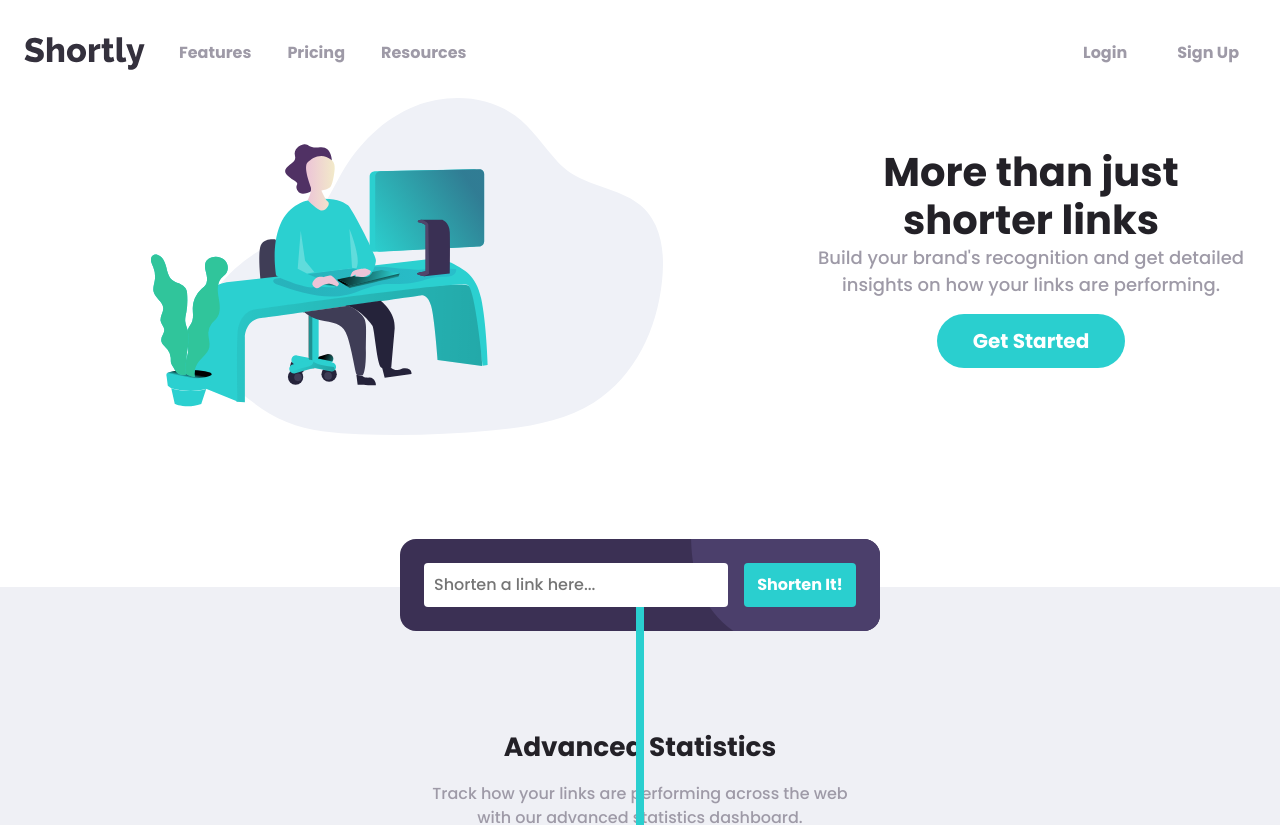
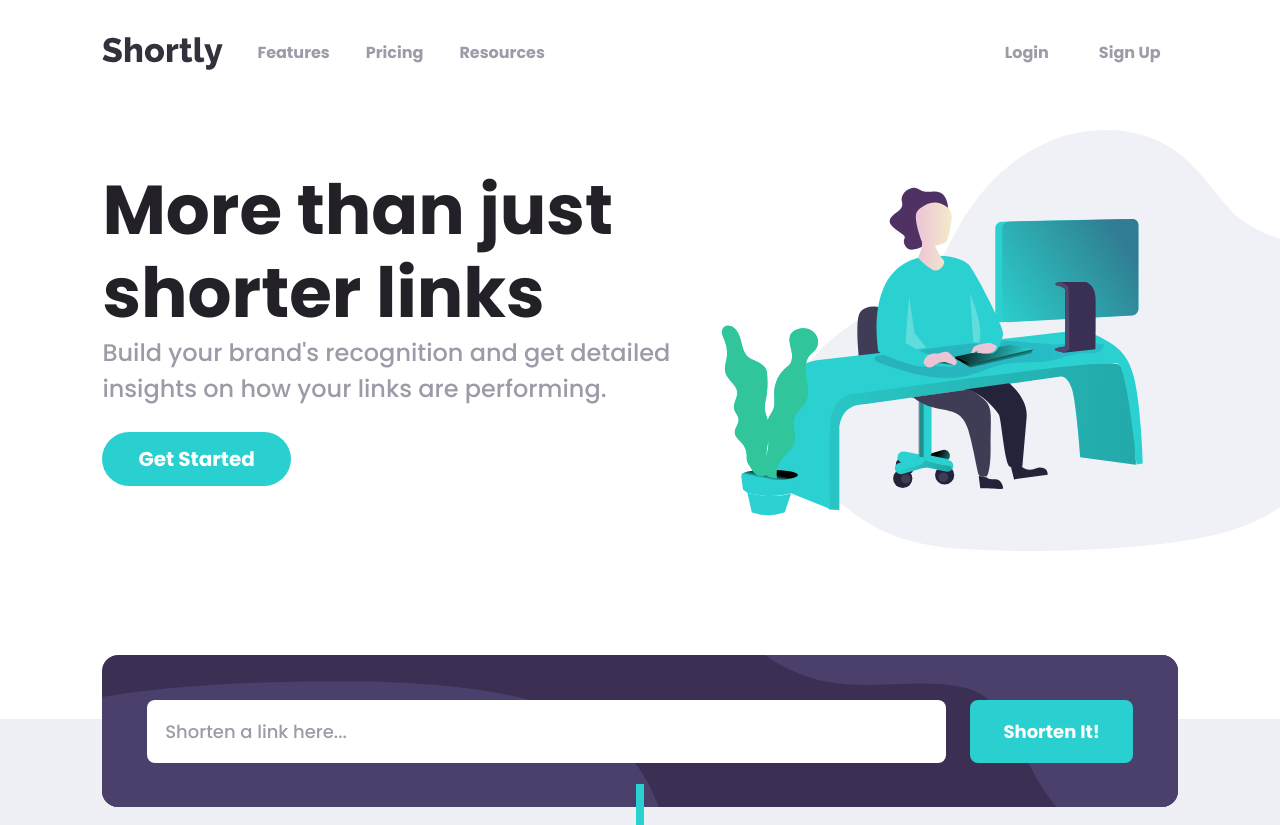
Before and after one commit to andwehehe/FMC-URL-Shortener, a React (Vite) app: page / in a window 1280 px wide. Shown: the top 825 px of the page. Built offline with nearby package versions, Linux system fonts and the light colour scheme.

Commit message:
initialized desktop layout

```diff
--- a/src/Features/LinkShortener.jsx
+++ b/src/Features/LinkShortener.jsx
@@ -1,13 +1,26 @@
 import styles from './LinkShortener.module.css';
-import bg_shorten_mobile from '../assets/icons/bg-shorten-mobile.svg';
+import bg_shorten_mobile from '/src/assets/icons/bg-shorten-mobile.svg';
+import bg_shorten_desktop from '/src/assets/icons/bg-shorten-desktop.svg';
+import { useState, useEffect } from 'react';
 
 function LinkShortener() {
+
+    const [ isMobile, setIsMobile ] = useState(window.innerWidth < 953);
+
+    const handleResize = () => {
+        setIsMobile(window.innerWidth < 953);
+    };
+
+    useEffect(() => {
+        window.addEventListener('resize', handleResize);
+        return() => window.removeEventListener('resize', handleResize);
+    }, [])
 
     return(
         <div className={styles.linkInput_wrapper}>
             <img
                 className={styles.input_bg_decor}
-                src={bg_shorten_mobile}
+                src={isMobile ? bg_shorten_mobile : bg_shorten_desktop}
                 alt="background style"
             />
 
--- a/src/Features/LinkShortener.module.css
+++ b/src/Features/LinkShortener.module.css
@@ -4,7 +4,7 @@
     flex-direction: column;
     gap: 1rem;
     border-radius: 1rem;
-    padding: 1.5rem;
+    padding: 2rem;
     margin-block-end: 5rem;
     background-color: var(--purple-950);
     overflow: hidden;
@@ -20,7 +20,7 @@
 .link_input,
 .shortener_BTN {
     padding: 0.5rem;
-    border-radius: 0.25rem;
+    border-radius: 0.5rem;
     border: solid transparent 0.15rem;
     z-index: 1;
     width: 100%;
@@ -32,8 +32,17 @@
     background-color: var(--blue-400);
 }
 
+.link_input {
+    font-size: 1.125rem;
+    padding: 1rem;
+}
+
 .link_input:focus {
     outline: teal 0.15rem solid;
+}
+
+.link_input::placeholder {
+    color: var(--gray-500);
 }
 
 @media (min-width: 768px) {
@@ -46,3 +55,28 @@
         max-width: 7rem;
     }
 }
+
+@media (min-width: 953px) {
+    .linkInput_wrapper {
+        gap: 1.5rem;
+        padding-inline: clamp(2rem, 3.5vw, 5rem);
+        padding-block: clamp(1.5rem, 3.5vw, 4rem);
+    }
+
+    .shortener_BTN {
+        max-width: none;
+    }
+
+    .shortener_BTN {
+        font-size: 1.125rem;
+        width: 20%;
+    }
+
+    .input_bg_decor {
+        position: absolute;
+        top: 0%;
+        right: 0%;
+        width: 100%;
+        height: 100%;
+    }
+}
--- a/src/Layout/Body/Body.module.css
+++ b/src/Layout/Body/Body.module.css
@@ -1,4 +1,6 @@
 .body {
+    display: flex;
+    flex-direction: column;
     width: 100%;
 }
 
@@ -46,13 +48,13 @@
 }
 
 .introduction__title {
-    font-size: 2.5rem;
+    font-size:  clamp(2.5rem, 5.4vw, 5rem);
     color: var(--gray-950);
     line-height: 1.2;
 }
 
 .introduction__description {
-    font-size: 1.125rem;
+    font-size: clamp(1.125rem, 2.2vw, 1.5rem);
     color: var(--gray-500);
 }
 
@@ -62,10 +64,9 @@
     color: var(--white);
     border: none;
     border-radius: 2rem;
-    /* padding: 0.75rem 2.25rem; */
     padding-inline: clamp(1.75rem, 4vw, 2.25rem);
     padding-block: clamp(0.25rem, 4vw, 0.75rem);
-    margin-block: 1rem;
+    margin-block: clamp(1rem, 2vw, 2.5rem);
     width: max-content;
     background-color: var(--blue-400);
 }
@@ -76,7 +77,7 @@
 /* Additional Info */
 .input_wrapper {
     width: 100%;
-    max-width: 30rem;
+    max-width: 40rem;
 }
 
 .input_wrapper::before {
@@ -280,7 +281,7 @@
     }
 
     .input_wrapper::before {
-        height: 3rem;
+        height: 4rem;
     }
 }
 
@@ -289,3 +290,41 @@
         width: 150%;
     }
 }
+
+@media (min-width: 953px) {
+    .body {
+        align-items: center;
+    }
+
+    .introduction {
+        flex-direction: row-reverse;
+        justify-content: space-between;
+        gap: 4rem;
+        padding-inline: clamp(2rem, 8vw, 10rem);
+        width: 100%;
+        max-width: 1920px;
+    }
+
+    .illustration_img_wrapper {
+        max-width: 21rem;
+    }
+
+    .illustration {
+        transform: translateX(2.5vw);
+        max-width: none;
+        width: clamp(32rem, 50vw, 50rem);
+    }
+
+    .introduction__component {
+        text-align: start;
+        max-width: 40rem
+    }
+
+    .input_wrapper {
+        max-width: none;
+    }
+
+    .lowerBG {
+        padding-inline: clamp(2rem, 8vw, 10rem);
+    }
+}
--- a/src/Layout/Header/Header.module.css
+++ b/src/Layout/Header/Header.module.css
@@ -2,7 +2,8 @@
     display: flex;
     justify-content: space-between;
     align-items: center;
-    padding: 2rem 1.5rem 0 1.5rem;
+    padding-block-start: 2rem;
+    padding-inline: 1.5rem;
     width: 100%;
     max-width: 600px;
 }
@@ -80,3 +81,11 @@
         display: none;
     }
 }
+
+@media (min-width: 953px) {
+    .header {
+        padding-block-end: 2rem;
+        padding-inline: clamp(2rem, 8vw, 10rem);
+        max-width: 1920px;
+    }
+}
```
